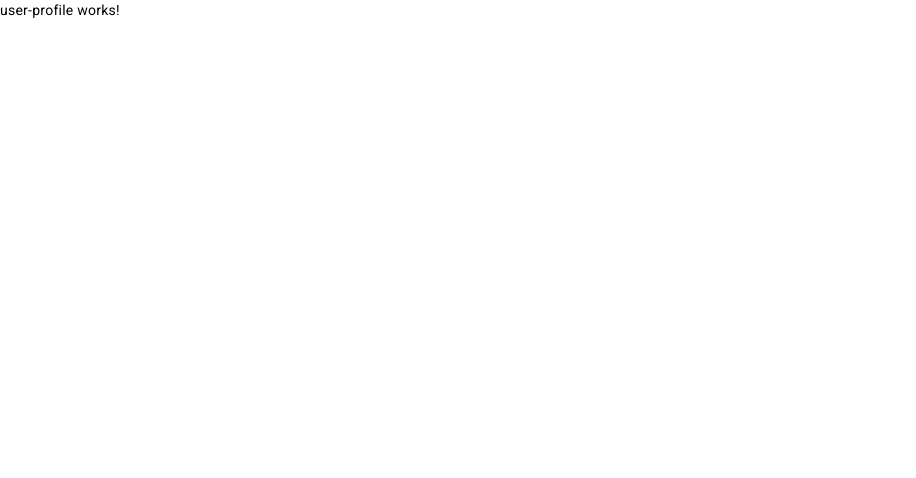
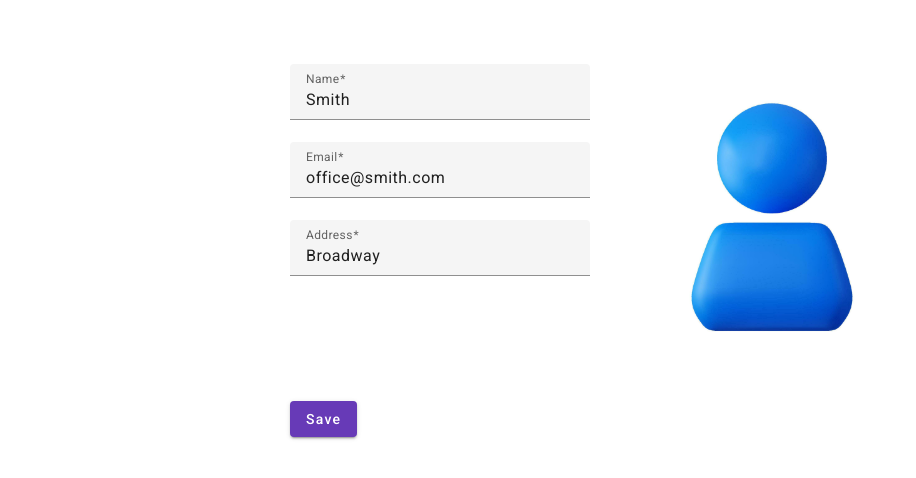
Before and after one commit to cezar-plescan/user-profile-editor, an Angular app: page / in a window 1280 px wide. Shown: the top 478 px of the page, without its empty margins (0-916 px from the left). Built offline with nearby package versions, Linux system fonts and the light colour scheme.

Commit message:
- created the form layout

```diff
--- a/src/app/user-profile/user-profile.component.css
+++ b/src/app/user-profile/user-profile.component.css
@@ -0,0 +1,37 @@
+:host {
+  margin: 0 auto;
+  display: block;
+  width: 700px;
+  padding-top: 4rem;
+}
+
+.form-fields-wrapper {
+  display: flex;
+  flex-direction: row;
+  gap: 2rem;
+  margin-bottom: 2rem;
+  flex-wrap: wrap;
+
+  .input-fields-container {
+    flex-basis: 300px;
+    min-width: 200px;
+    max-width: 300px;
+
+    mat-form-field {
+      width: 100%;
+    }
+  }
+
+  .avatar-container {
+    max-width: 300px;
+
+    img {
+      width: 100%;
+    }
+  }
+}
+
+.buttons-container {
+  display: flex;
+  gap: 1rem;
+}
--- a/src/app/user-profile/user-profile.component.html
+++ b/src/app/user-profile/user-profile.component.html
@@ -1 +1,37 @@
-<p>user-profile works!</p>
+<div class="user-profile">
+  <form [formGroup]="form">
+
+    <div class="form-fields-wrapper">
+
+      <div class="input-fields-container">
+        <mat-form-field>
+          <mat-label>Name</mat-label>
+          <input matInput formControlName="name" type="text" />
+        </mat-form-field>
+
+        <mat-form-field>
+          <mat-label>Email</mat-label>
+          <input matInput formControlName="email" type="text" />
+        </mat-form-field>
+
+        <mat-form-field>
+          <mat-label>Address</mat-label>
+          <input matInput formControlName="address" type="text" />
+        </mat-form-field>
+      </div>
+
+      <div class="avatar-container">
+        <img src="/assets/avatar-placeholder.jpg" alt="avatar"/>
+      </div>
+
+    </div>
+
+    <div class="buttons-container">
+      <button mat-raised-button
+              type="submit"
+              color="primary"
+      >Save</button>
+
+    </div>
+  </form>
+</div>
--- a/src/app/user-profile/user-profile.component.ts
+++ b/src/app/user-profile/user-profile.component.ts
@@ -1,13 +1,22 @@
-import { Component } from '@angular/core';
-import { CommonModule } from "@angular/common";
+import { Component, inject } from '@angular/core';
+import { CommonModule, NgOptimizedImage } from "@angular/common";
+import { FormBuilder, FormControl, ReactiveFormsModule, Validators } from "@angular/forms";
+import { MatFormFieldModule } from "@angular/material/form-field";
+import { MatInputModule } from "@angular/material/input";
+import { MatButtonModule } from "@angular/material/button";
 
 @Component({
   selector: 'app-user-profile',
   standalone: true,
-  imports: [CommonModule],
+  imports: [CommonModule, ReactiveFormsModule, MatFormFieldModule, MatInputModule, MatButtonModule, NgOptimizedImage],
   templateUrl: './user-profile.component.html',
   styleUrl: './user-profile.component.css'
 })
 export class UserProfileComponent {
-
+  protected form = inject(FormBuilder).group({
+    name: new FormControl('Smith', [Validators.required]),
+    email: new FormControl('office@smith.com', [Validators.required, Validators.email]),
+    address: new FormControl('Broadway', [Validators.required]),
+    avatar: new FormControl('')
+  });
 }
```
Also changed, not shown: src/assets/avatar-placeholder.jpg (added).
